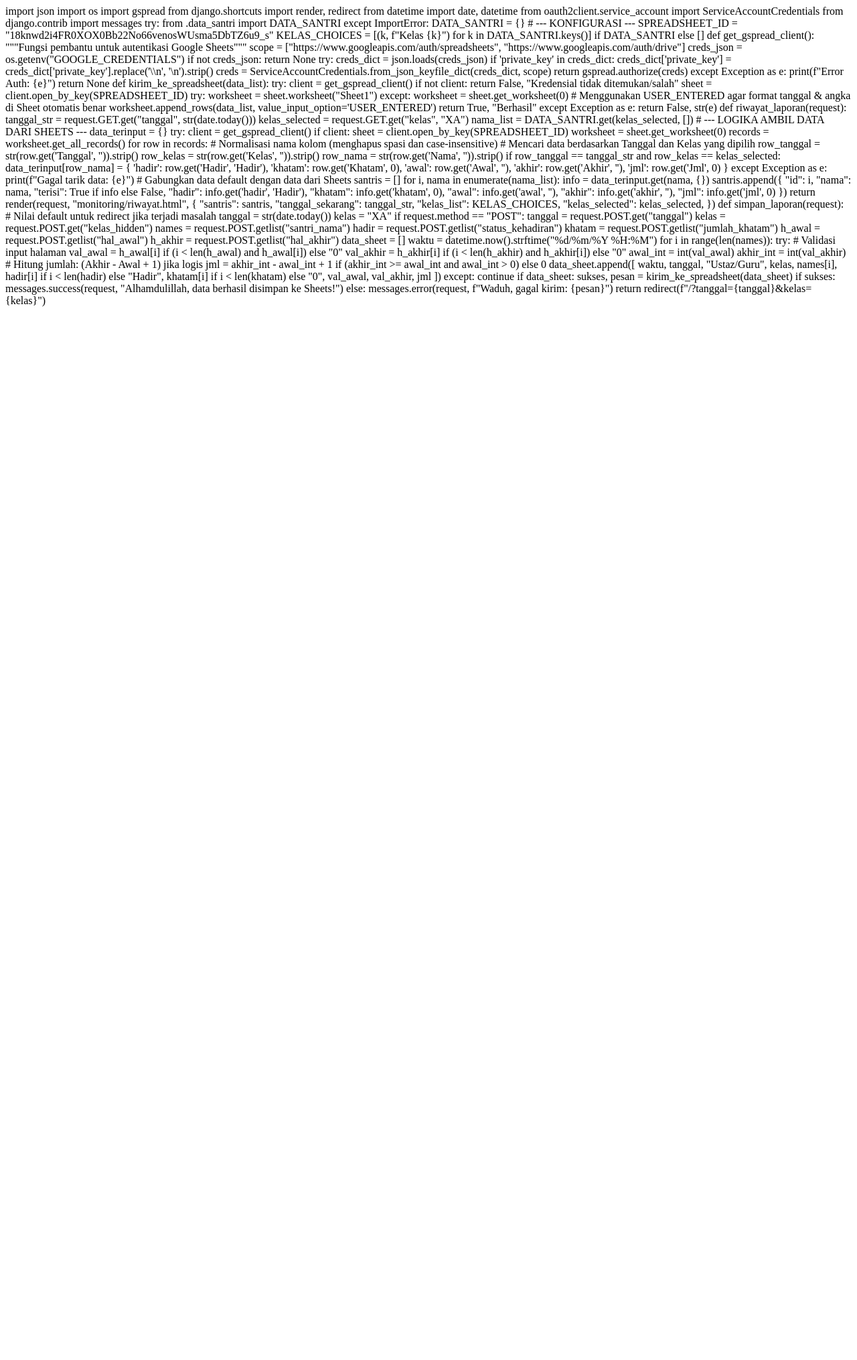
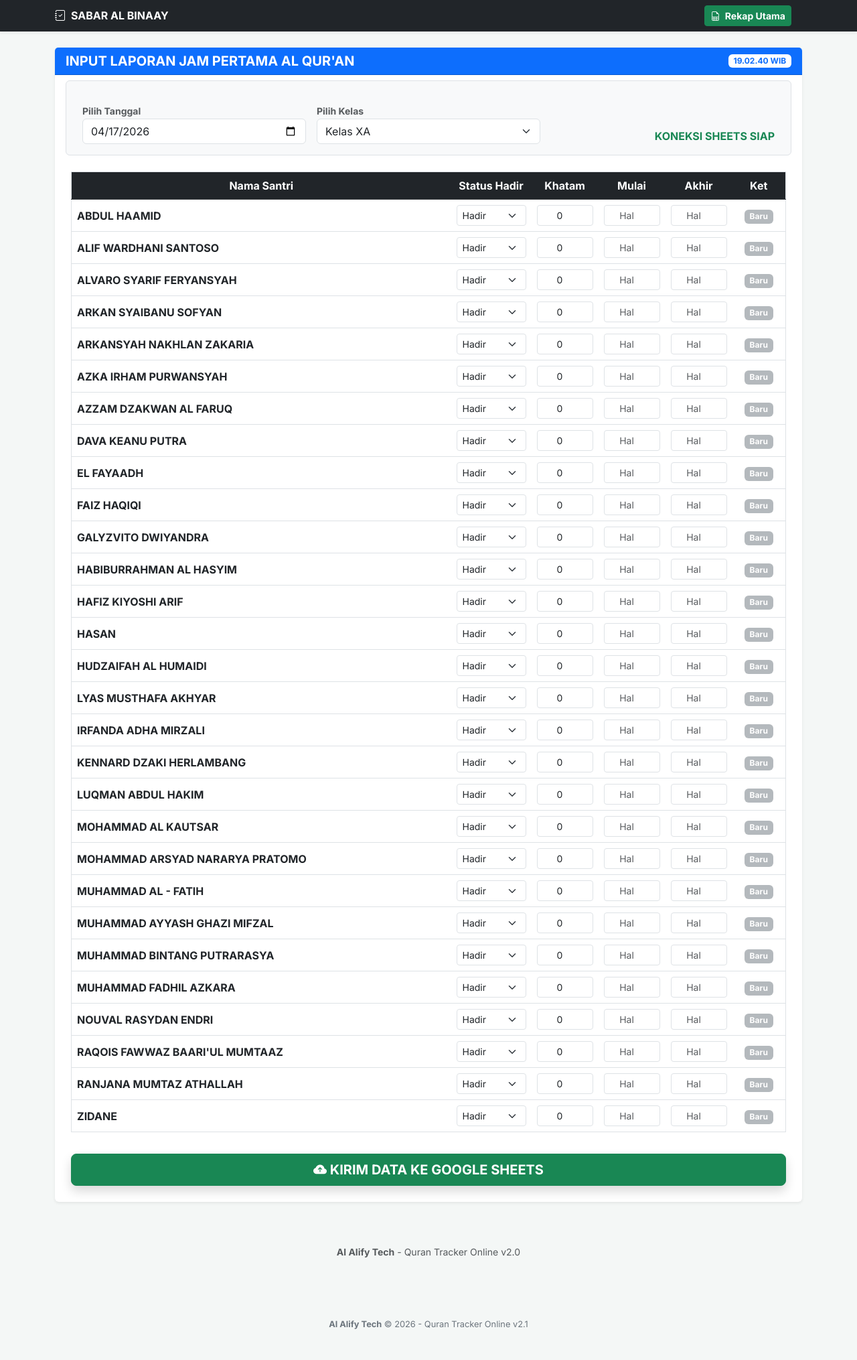
Before and after one commit to teknoalif/quran-tracker-main, a Django app: page / in a window 1280 px wide. Shown: the whole page at 67% size. Before the commit the page ends 458 px from the top, so only its background shows below. Run offline with Django 5.2, Linux system fonts and the light colour scheme.

Commit message:
UI: Complete base.html with new spreadsheet link and message system

```diff
--- a/templates/base.html
+++ b/templates/base.html
@@ -1,158 +1,84 @@
-import json
-import os
-import gspread
-from django.shortcuts import render, redirect
-from datetime import date, datetime
-from oauth2client.service_account import ServiceAccountCredentials
-from django.contrib import messages
+<!DOCTYPE html>
+<html lang="id">
+<head>
+    <meta charset="UTF-8">
+    <meta name="viewport" content="width=device-width, initial-scale=1.0">
+    <title>SABAR (Santri Gemar Al Qur'an)</title>
+    <link href="https://cdn.jsdelivr.net/npm/bootstrap@5.3.0/dist/css/bootstrap.min.css" rel="stylesheet">
+    <link rel="stylesheet" href="https://cdn.jsdelivr.net/npm/bootstrap-icons@1.11.1/font/bootstrap-icons.css">
+    <link href="https://fonts.googleapis.com/css2?family=Inter:wght@400;600;700&display=swap" rel="stylesheet">
 
-try:
-    from .data_santri import DATA_SANTRI
-except ImportError:
-    DATA_SANTRI = {}
+    <style>
+        body {
+            background-color: #f4f7f6;
+            font-family: 'Inter', sans-serif;
+        }
+        .navbar-brand {
+            font-size: 1rem;
+            line-height: 1.2;
+            white-space: normal;
+        }
+        .no-print { margin-bottom: 20px; }
+        @media print {
+            .no-print { display: none !important; }
+        }
+        .alert {
+            border: none;
+            border-radius: 12px;
+        }
+    </style>
+</head>
+<body>
+    <nav class="navbar navbar-dark bg-dark mb-4 no-print shadow-sm">
+        <div class="container">
+            <a class="navbar-brand fw-bold" href="/" style="max-width: 250px;">
+                <i class="bi bi-journal-check me-2"></i>SABAR AL BINAAY
+            </a>
 
-# --- KONFIGURASI ---
-SPREADSHEET_ID = "18knwd2i4FR0XOX0Bb22No66venosWUsma5DbTZ6u9_s"
-KELAS_CHOICES = [(k, f"Kelas {k}") for k in DATA_SANTRI.keys()] if DATA_SANTRI else []
+            <div class="d-flex align-items-center">
+                <a href="https://docs.google.com/spreadsheets/d/18knwd2i4FR0XOX0Bb22No66venosWUsma5DbTZ6u9_s/edit?usp=sharing"
+                   target="_blank" class="btn btn-success btn-sm me-3 fw-bold">
+                    <i class="bi bi-file-earmark-spreadsheet me-1"></i> Rekap Utama
+                </a>
 
-def get_gspread_client():
-    """Fungsi pembantu untuk autentikasi Google Sheets"""
-    scope = ["https://www.googleapis.com/auth/spreadsheets", "https://www.googleapis.com/auth/drive"]
-    creds_json = os.getenv("GOOGLE_CREDENTIALS")
-    if not creds_json:
-        return None
+                {% if user.is_authenticated %}
+                <span class="navbar-text me-3 text-white small d-none d-md-inline">
+                    Ustaz: <strong>{{ user.username }}</strong>
+                </span>
+                <form method="post" action="{% url 'logout' %}" style="display:inline;">
+                    {% csrf_token %}
+                    <button type="submit" class="btn btn-outline-light btn-sm">Keluar</button>
+                </form>
+                {% endif %}
+            </div>
+        </div>
+    </nav>
 
-    try:
-        creds_dict = json.loads(creds_json)
-        if 'private_key' in creds_dict:
-            creds_dict['private_key'] = creds_dict['private_key'].replace('\\n', '\n').strip()
+    <div class="container mt-4">
 
-        creds = ServiceAccountCredentials.from_json_keyfile_dict(creds_dict, scope)
-        return gspread.authorize(creds)
-    except Exception as e:
-        print(f"Error Auth: {e}")
-        return None
+        {% if messages %}
+            {% for message in messages %}
+                <div class="alert alert-{% if message.tags == 'error' %}danger{% else %}{{ message.tags }}{% endif %} alert-dismissible fade show shadow-sm" role="alert">
+                    {% if message.tags == 'error' %}
+                        <i class="bi bi-exclamation-octagon-fill me-2"></i>
+                    {% else %}
+                        <i class="bi bi-check-circle-fill me-2"></i>
+                    {% endif %}
+                    <strong>Info:</strong> {{ message }}
+                    <button type="button" class="btn-close" data-bs-dismiss="alert" aria-label="Close"></button>
+                </div>
+            {% endfor %}
+        {% endif %}
 
-def kirim_ke_spreadsheet(data_list):
-    try:
-        client = get_gspread_client()
-        if not client: return False, "Kredensial tidak ditemukan/salah"
+        {% block content %}
+        {% endblock %}
 
-        sheet = client.open_by_key(SPREADSHEET_ID)
-        try:
-            worksheet = sheet.worksheet("Sheet1")
-        except:
-            worksheet = sheet.get_worksheet(0)
+    </div>
 
-        # Menggunakan USER_ENTERED agar format tanggal & angka di Sheet otomatis benar
-        worksheet.append_rows(data_list, value_input_option='USER_ENTERED')
-        return True, "Berhasil"
-    except Exception as e:
-        return False, str(e)
+    <footer class="text-center py-4 mt-5 no-print" style="font-size: 0.8rem; color: #6c757d;">
+        <strong>Al Alify Tech</strong> &copy; 2026 - Quran Tracker Online v2.1
+    </footer>
 
-def riwayat_laporan(request):
-    tanggal_str = request.GET.get("tanggal", str(date.today()))
-    kelas_selected = request.GET.get("kelas", "XA")
-
-    nama_list = DATA_SANTRI.get(kelas_selected, [])
-
-    # --- LOGIKA AMBIL DATA DARI SHEETS ---
-    data_terinput = {}
-    try:
-        client = get_gspread_client()
-        if client:
-            sheet = client.open_by_key(SPREADSHEET_ID)
-            worksheet = sheet.get_worksheet(0)
-            records = worksheet.get_all_records()
-
-            for row in records:
-                # Normalisasi nama kolom (menghapus spasi dan case-insensitive)
-                # Mencari data berdasarkan Tanggal dan Kelas yang dipilih
-                row_tanggal = str(row.get('Tanggal', '')).strip()
-                row_kelas = str(row.get('Kelas', '')).strip()
-                row_nama = str(row.get('Nama', '')).strip()
-
-                if row_tanggal == tanggal_str and row_kelas == kelas_selected:
-                    data_terinput[row_nama] = {
-                        'hadir': row.get('Hadir', 'Hadir'),
-                        'khatam': row.get('Khatam', 0),
-                        'awal': row.get('Awal', ''),
-                        'akhir': row.get('Akhir', ''),
-                        'jml': row.get('Jml', 0)
-                    }
-    except Exception as e:
-        print(f"Gagal tarik data: {e}")
-
-    # Gabungkan data default dengan data dari Sheets
-    santris = []
-    for i, nama in enumerate(nama_list):
-        info = data_terinput.get(nama, {})
-        santris.append({
-            "id": i,
-            "nama": nama,
-            "terisi": True if info else False,
-            "hadir": info.get('hadir', 'Hadir'),
-            "khatam": info.get('khatam', 0),
-            "awal": info.get('awal', ''),
-            "akhir": info.get('akhir', ''),
-            "jml": info.get('jml', 0)
-        })
-
-    return render(request, "monitoring/riwayat.html", {
-        "santris": santris,
-        "tanggal_sekarang": tanggal_str,
-        "kelas_list": KELAS_CHOICES,
-        "kelas_selected": kelas_selected,
-    })
-
-def simpan_laporan(request):
-    # Nilai default untuk redirect jika terjadi masalah
-    tanggal = str(date.today())
-    kelas = "XA"
-
-    if request.method == "POST":
-        tanggal = request.POST.get("tanggal")
-        kelas = request.POST.get("kelas_hidden")
-        names = request.POST.getlist("santri_nama")
-        hadir = request.POST.getlist("status_kehadiran")
-        khatam = request.POST.getlist("jumlah_khatam")
-        h_awal = request.POST.getlist("hal_awal")
-        h_akhir = request.POST.getlist("hal_akhir")
-
-        data_sheet = []
-        waktu = datetime.now().strftime("%d/%m/%Y %H:%M")
-
-        for i in range(len(names)):
-            try:
-                # Validasi input halaman
-                val_awal = h_awal[i] if (i < len(h_awal) and h_awal[i]) else "0"
-                val_akhir = h_akhir[i] if (i < len(h_akhir) and h_akhir[i]) else "0"
-
-                awal_int = int(val_awal)
-                akhir_int = int(val_akhir)
-                # Hitung jumlah: (Akhir - Awal + 1) jika logis
-                jml = akhir_int - awal_int + 1 if (akhir_int >= awal_int and awal_int > 0) else 0
-
-                data_sheet.append([
-                    waktu,
-                    tanggal,
-                    "Ustaz/Guru",
-                    kelas,
-                    names[i],
-                    hadir[i] if i < len(hadir) else "Hadir",
-                    khatam[i] if i < len(khatam) else "0",
-                    val_awal,
-                    val_akhir,
-                    jml
-                ])
-            except:
-                continue
-
-        if data_sheet:
-            sukses, pesan = kirim_ke_spreadsheet(data_sheet)
-            if sukses:
-                messages.success(request, "Alhamdulillah, data berhasil disimpan ke Sheets!")
-            else:
-                messages.error(request, f"Waduh, gagal kirim: {pesan}")
-
-    return redirect(f"/?tanggal={tanggal}&kelas={kelas}")
+    <script src="https://cdn.jsdelivr.net/npm/bootstrap@5.3.0/dist/js/bootstrap.bundle.min.js"></script>
+</body>
+</html>
```
